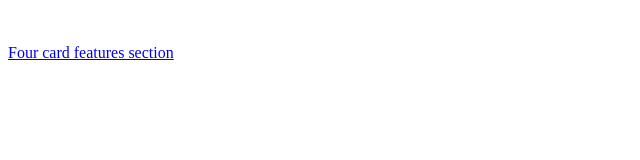
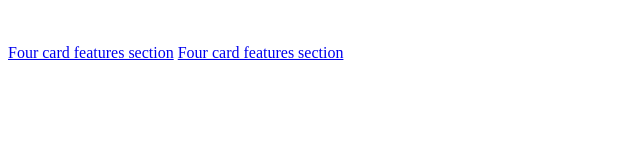
Before and after one commit to sajas-nm/ui, a plain HTML site: page index.html in a window 1280 px wide. Shown: the whole page, without its empty margins (0-640 px from the left). Drawn offline with Linux system fonts and the light colour scheme.

Commit message:
Update index.html

```diff
--- a/index.html
+++ b/index.html
@@ -9,5 +9,6 @@
     <br>
     <br>
    <a href="https://priceless-jennings-22627a.netlify.com/four-card/">Four card features section</a>
+   <a href="https://priceless-jennings-22627a.netlify.app/insure-landing-page-master/">Four card features section</a>
 </body>
 </html>
```
